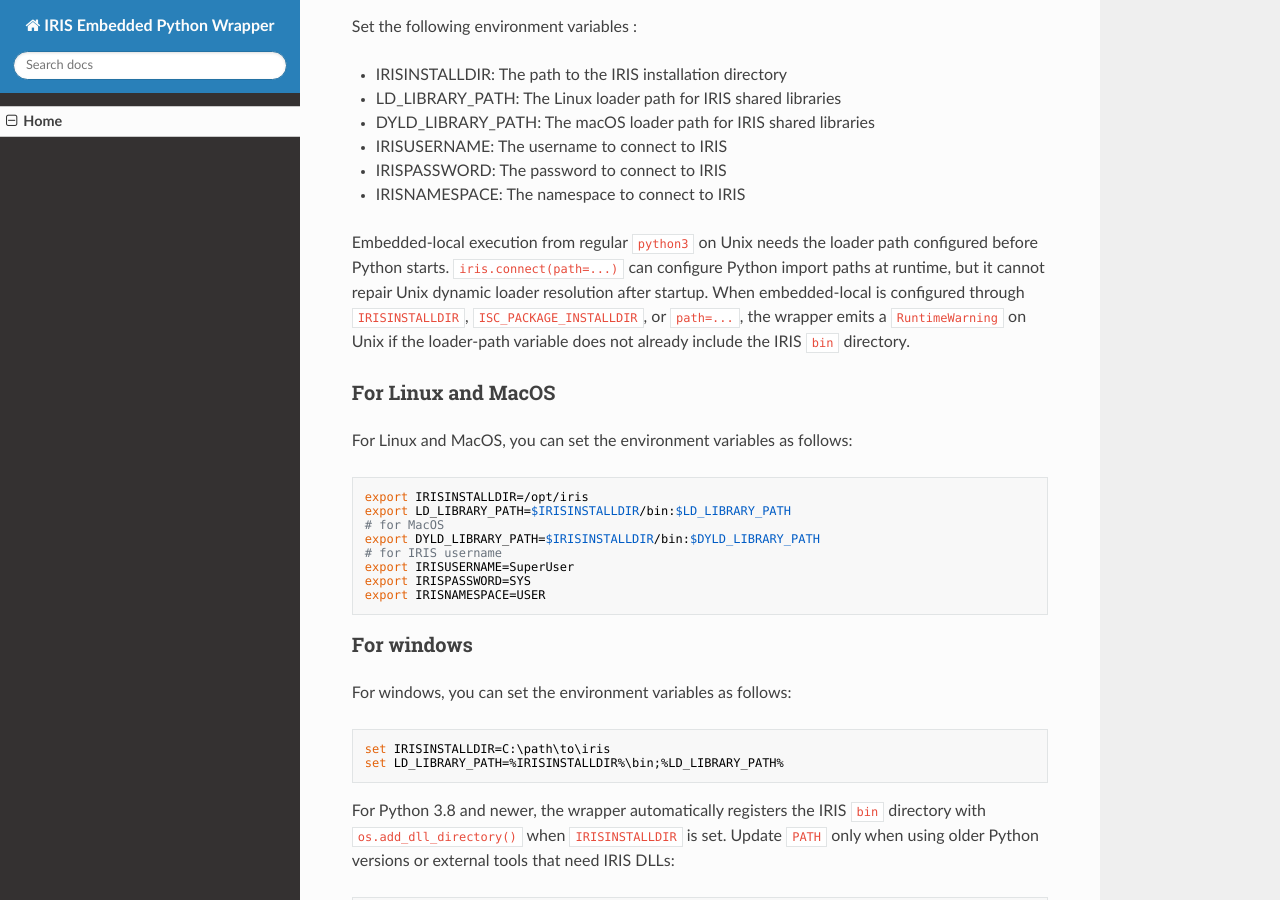
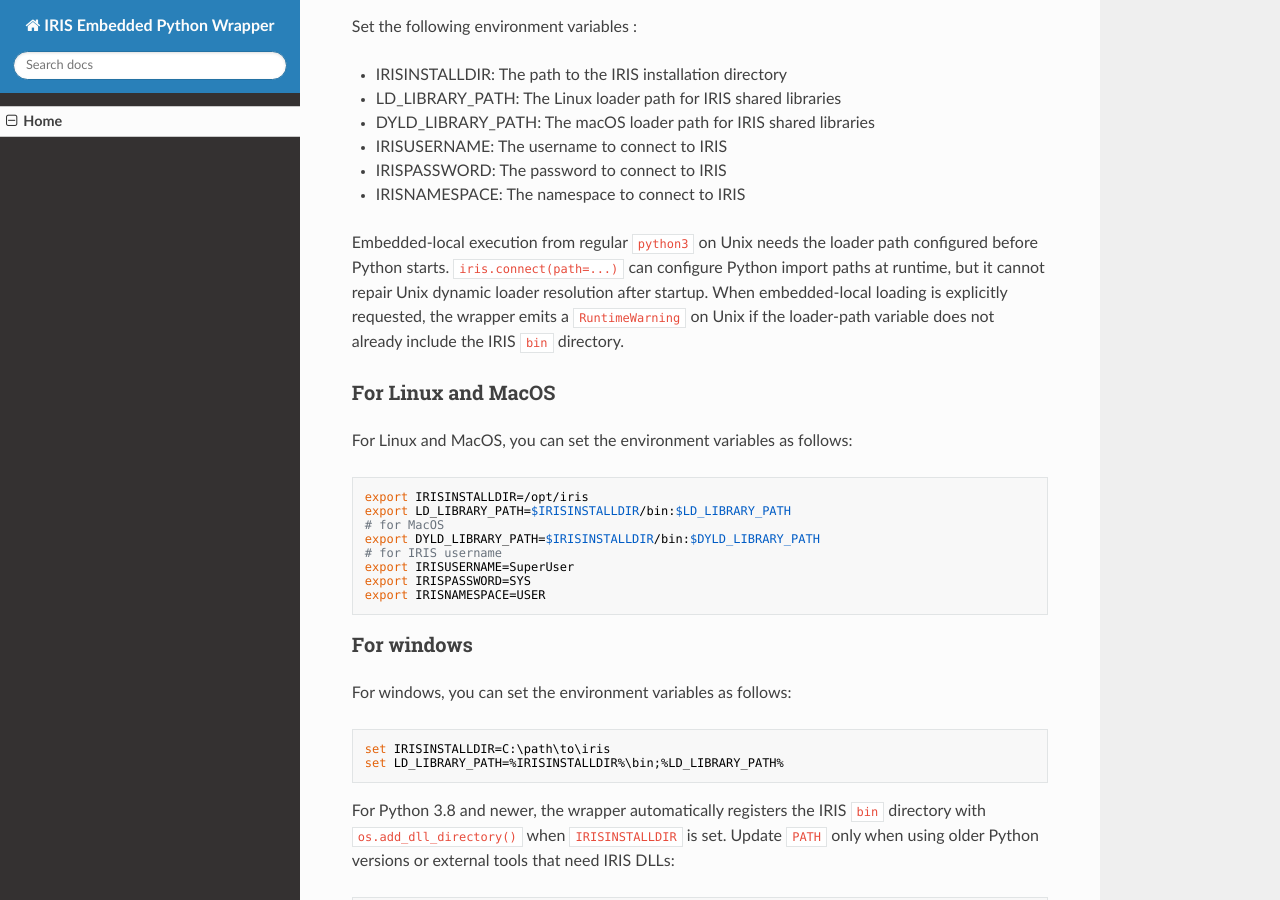
Before and after one commit to grongierisc/iris-embedded-python-wrapper, an MkDocs documentation site: the page built from docs/index.md, in a window 1280 px wide and 900 px high, scrolled down 702 px. Built offline with MkDocs 1.6.1, drawn with Linux system fonts in a browser that asks for light colours; nearby versions of some CDN libraries; some of the changed text lies outside the part shown.

Commit message:
feat: Improve dynamic library path handling and add tests for Unix loader environment

```diff
--- a/docs/index.md
+++ b/docs/index.md
@@ -30,10 +30,9 @@
 Embedded-local execution from regular `python3` on Unix needs the loader path
 configured before Python starts. `iris.connect(path=...)` can configure Python
 import paths at runtime, but it cannot repair Unix dynamic loader resolution
-after startup. When embedded-local is configured through `IRISINSTALLDIR`,
-`ISC_PACKAGE_INSTALLDIR`, or `path=...`, the wrapper emits a `RuntimeWarning`
-on Unix if the loader-path variable does not already include the IRIS `bin`
-directory.
+after startup. When embedded-local loading is explicitly requested, the wrapper
+emits a `RuntimeWarning` on Unix if the loader-path variable does not already
+include the IRIS `bin` directory.
 
 ### For Linux and MacOS
 
@@ -189,7 +188,7 @@
 in the environment setup section.
 The path must point to an IRIS installation directory with `bin` and
 `lib/python` subdirectories; invalid paths fail before the wrapper mutates
-Python import paths or loader paths. For explicit `path=...`, the wrapper also
+Python import paths. For explicit `path=...`, the wrapper also
 removes stale `pythonint` modules for the import attempt and verifies that the
 loaded `pythonint.__file__` is under that installation's `bin` or `lib/python`
 directory.
```
Also changed, not shown: README.md (+4 -5 lines), 2 other files.
